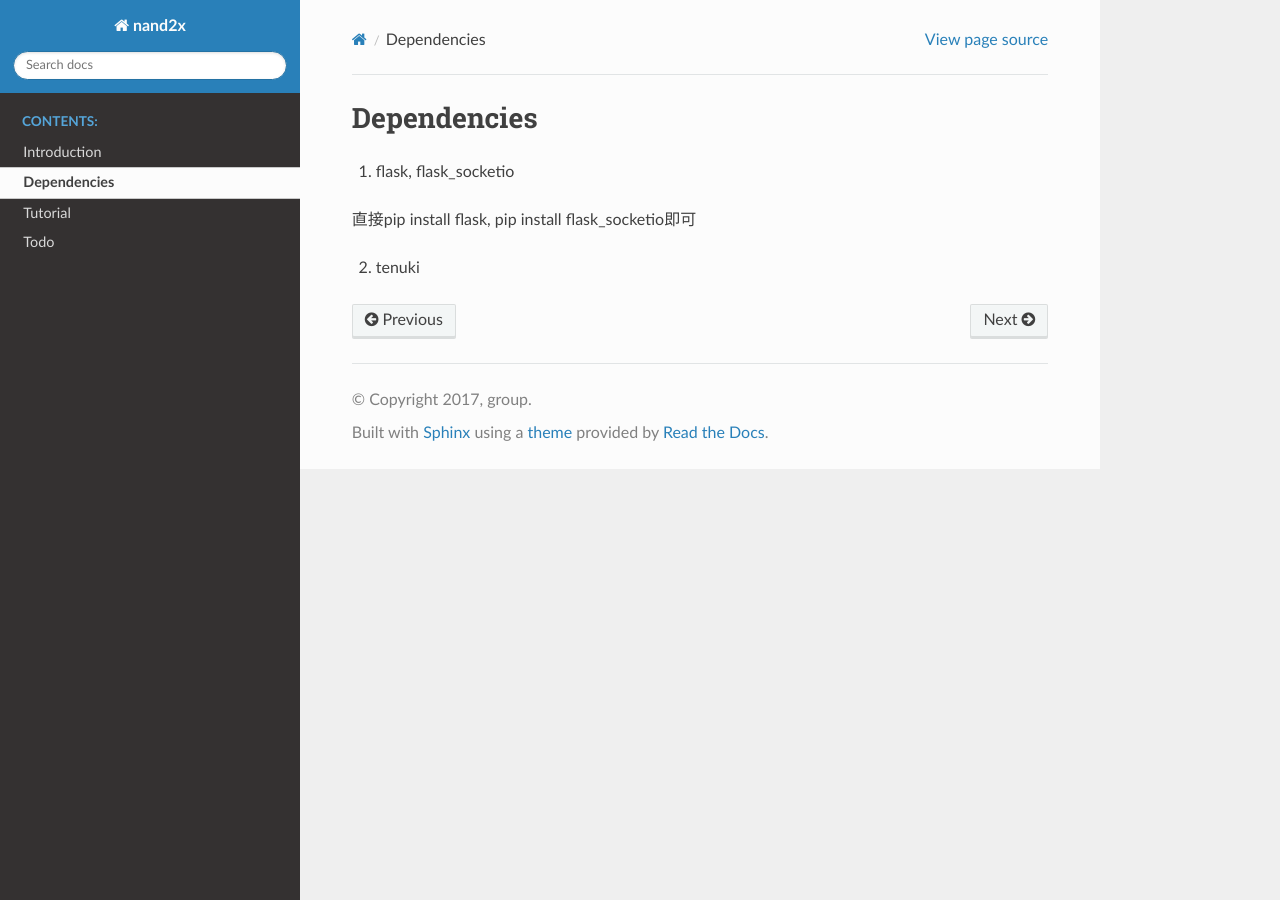
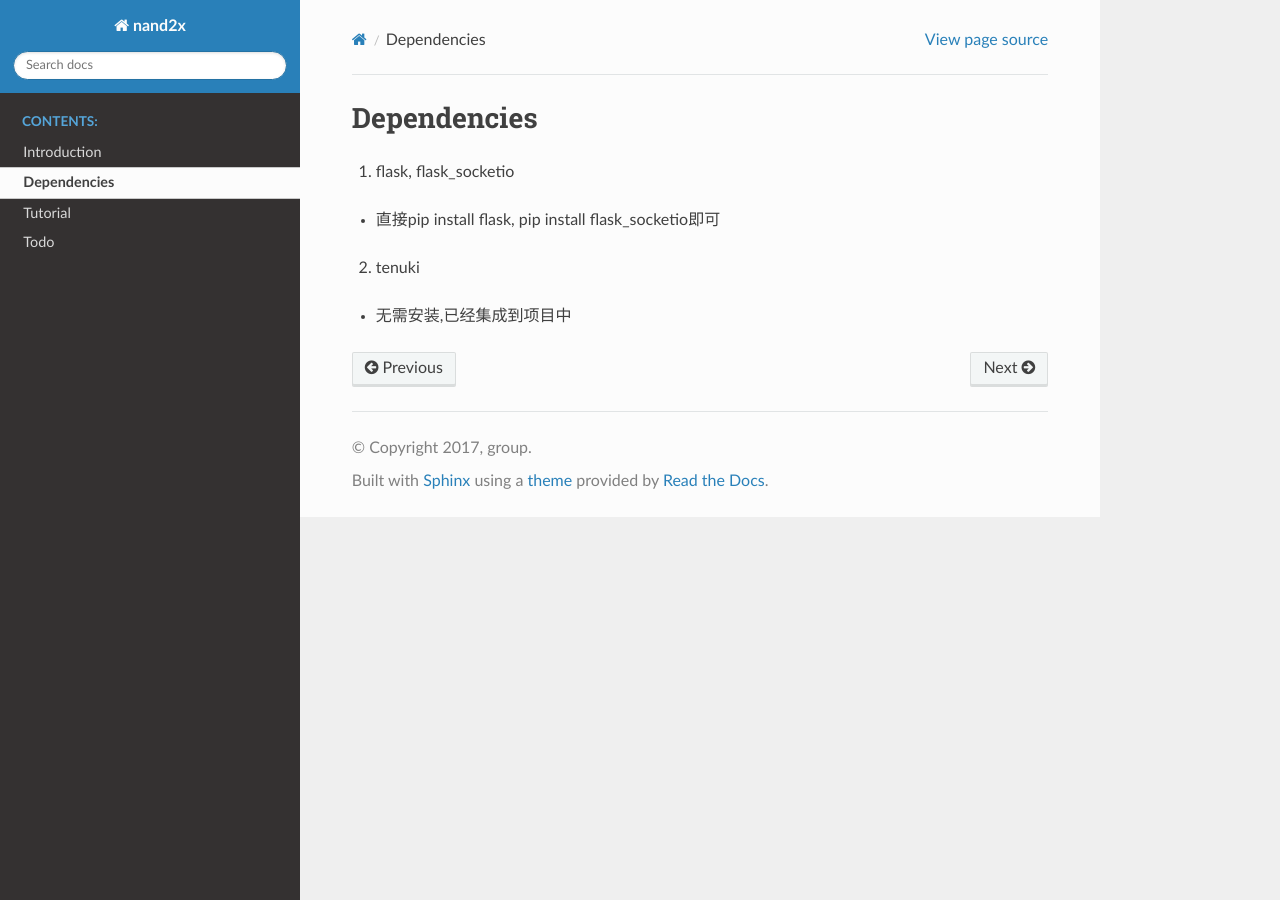
Before and after one commit to chenyijie2016/GO, a Sphinx documentation site: the page built from docs/source/dependencies.rst, in a window 1280 px wide. Built offline with Sphinx 7.4.7 and the Read the Docs theme 2.0.0, drawn with Linux system fonts in a browser that asks for light colours.

Commit message:
Update dependencies.rst

```diff
--- a/docs/source/dependencies.rst
+++ b/docs/source/dependencies.rst
@@ -4,6 +4,8 @@ Dependencies
 
 1. flask, flask_socketio
 
-直接pip install flask, pip install flask_socketio即可
+* 直接pip install flask, pip install flask_socketio即可
 
 2. tenuki
+
+* 无需安装,已经集成到项目中
```
